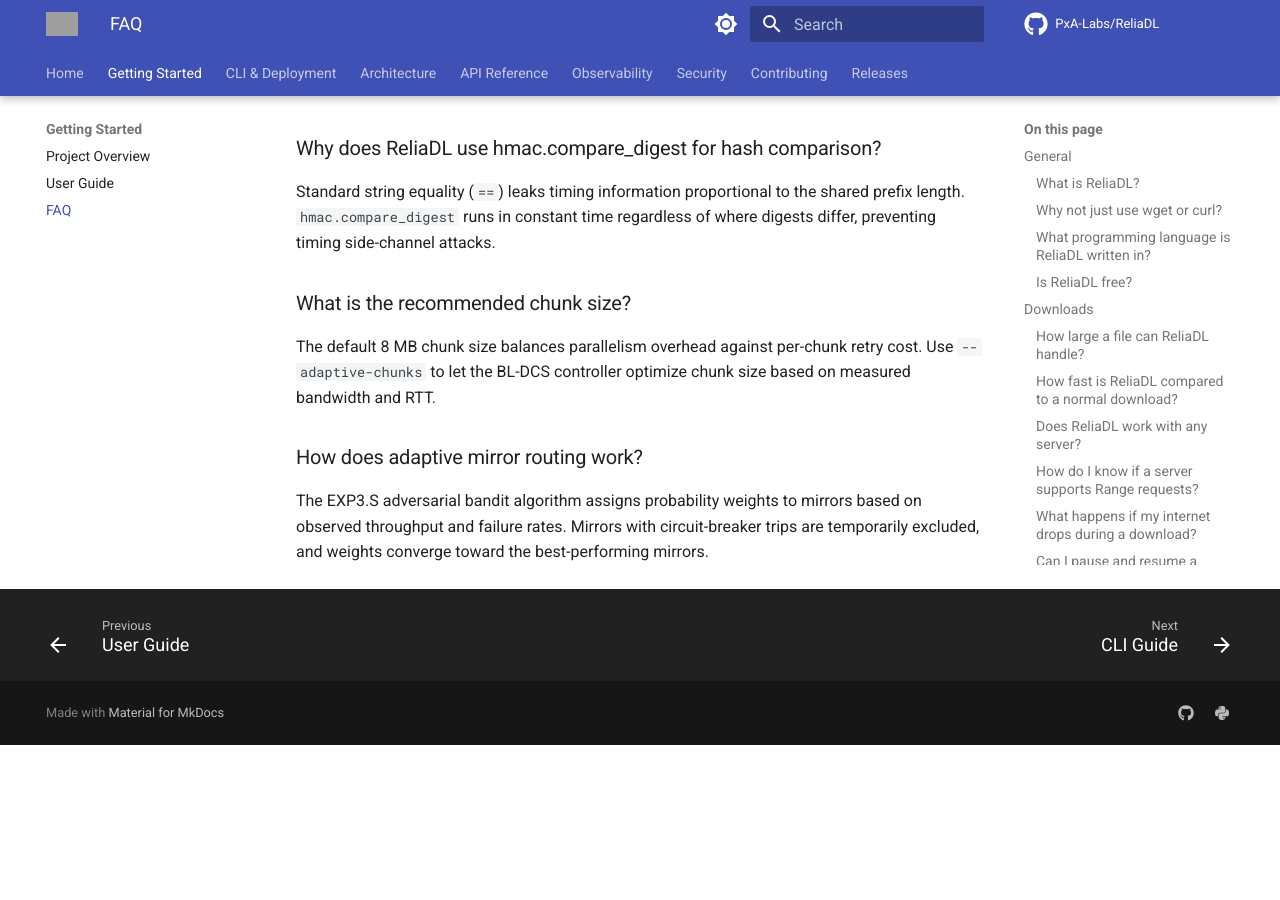
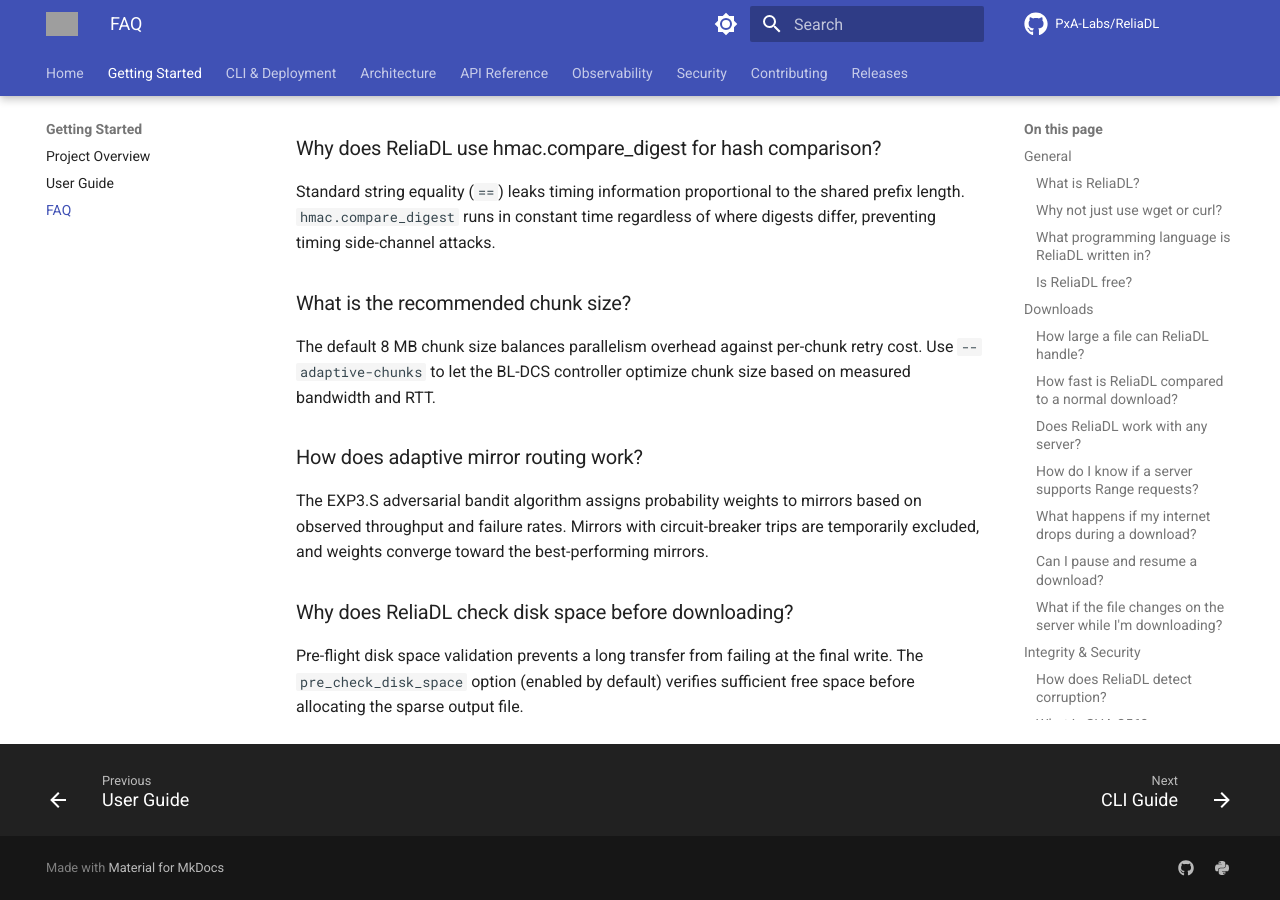
Before and after one commit to PxA-Labs/ReliaDL, an MkDocs documentation site: the page built from docs/FAQ.md, in a window 1280 px wide and 900 px high, scrolled down 6736 px. Built offline with MkDocs 1.6.1 and Material for MkDocs 9.7.7, drawn with Linux system fonts in a browser that asks for light colours; comment, search, counter and statistics services are not loaded; the version menu is left out; before the commit the page ends 7481 px from its top, so only the background shows below that; grey boxes are pictures that could not be loaded.

Commit message:
docs: add disk space pre-check FAQ entry

```diff
--- a/docs/FAQ.md
+++ b/docs/FAQ.md
@@ -179,3 +179,7 @@
 ### How does adaptive mirror routing work?
 
 The EXP3.S adversarial bandit algorithm assigns probability weights to mirrors based on observed throughput and failure rates. Mirrors with circuit-breaker trips are temporarily excluded, and weights converge toward the best-performing mirrors.
+
+### Why does ReliaDL check disk space before downloading?
+
+Pre-flight disk space validation prevents a long transfer from failing at the final write. The `pre_check_disk_space` option (enabled by default) verifies sufficient free space before allocating the sparse output file.
```
